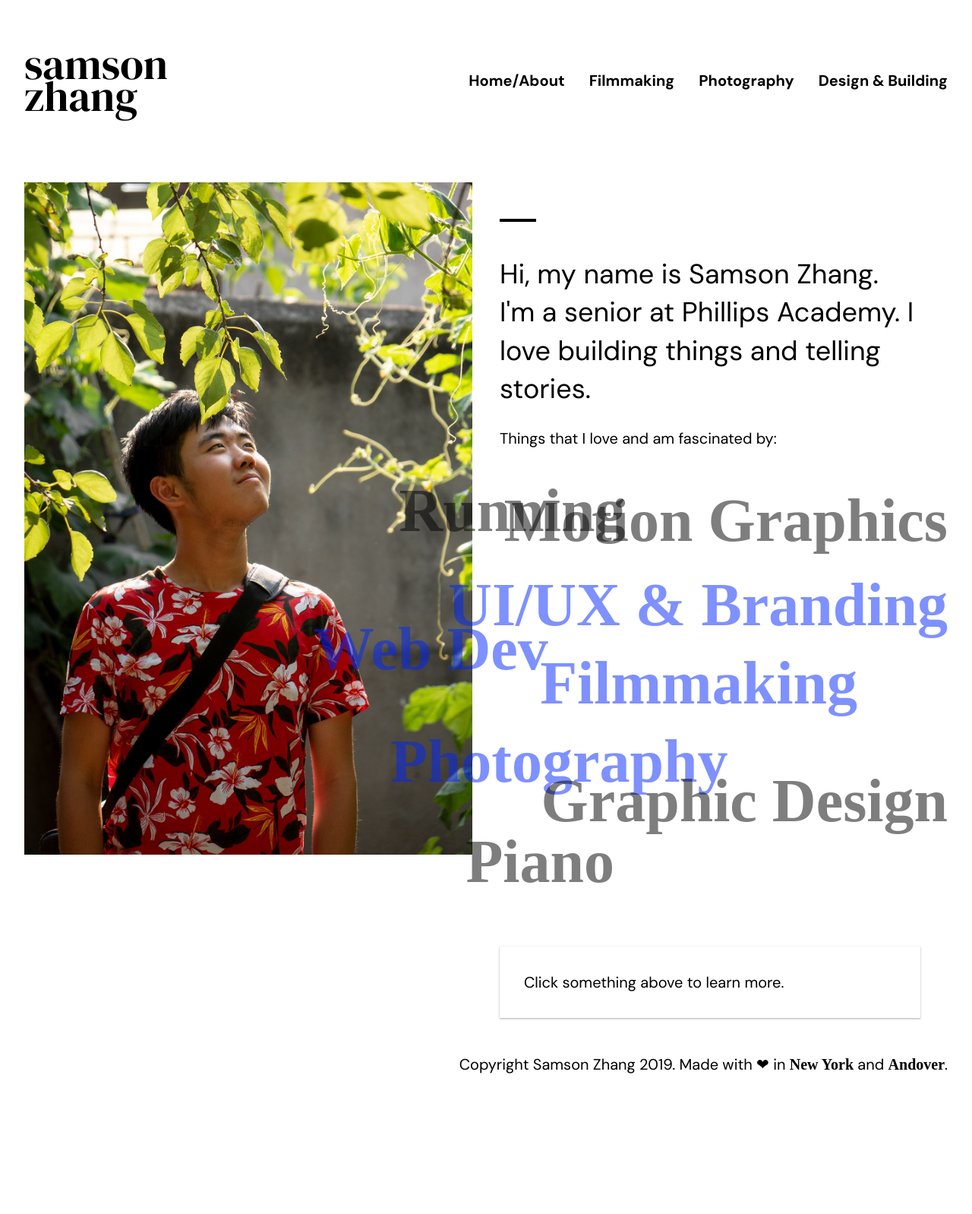
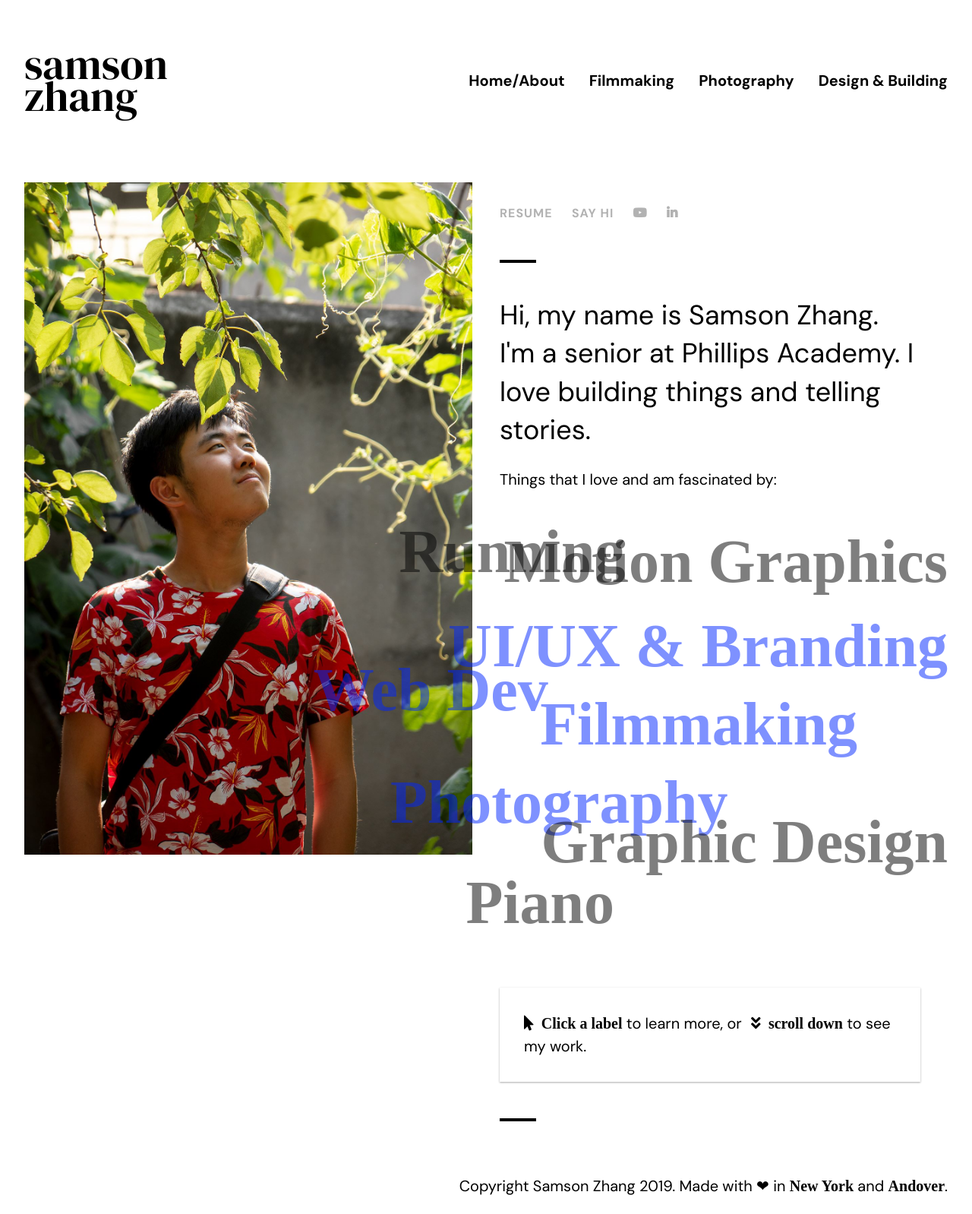
Before and after one commit to wwsalmon/portfolio, a Jekyll site: the page built from index.md, in a window 1280 px wide. Shown: the whole page at 76% size. Built offline with Jekyll 4.4.1, drawn with Linux system fonts in a browser that asks for light colours; some web fonts are replaced; before the commit the page ends 1438 px from its top, so only the background shows below that.

Commit message:
Add homepage links, resume (Progress on #10)

```diff
--- a/_layouts/default.html
+++ b/_layouts/default.html
@@ -5,7 +5,7 @@
             content='width=device-width, initial-scale=1, maximum-scale=1, minimum-scale=1, user-scalable=no, target-densityDpi=device-dpi'
             name='viewport' />
         <title>{{ site.title }}</title>
-        <link href="https://fonts.googleapis.com/css?family=DM+Sans:400,400i,500,500i,700,700i|DM+Serif+Display:400,400i|DM+Serif+Text:400,400i&display=swap"
+        <link href="https://fonts.googleapis.com/css?family=DM+Sans:400,400i,500,500i,700,700i|DM+Serif+Display:400,400i|Roboto+Mono|DM+Serif+Text:400,400i&display=swap"
             rel="stylesheet">
         <link rel='stylesheet' type='text/css' href='{{ site.baseurl }}/css/style.css'>
         <link rel='stylesheet' type='text/css' href='{{ site.baseurl }}/css/all.min.css'>
--- a/_layouts/home.html
+++ b/_layouts/home.html
@@ -7,17 +7,23 @@ layout: default
         <img src='{{ site.baseurl }}/img/about.jpg'>
     </div>
     <div>
+        <p class='home-links'>
+            <a target="_blank" href='{{ site.baseurl }}/assets/szhang-resume.pdf'>Resume</a>
+            <a target="_blank"href='mailto:samsonzhang@wwsalmon.com'>Say Hi</i></a>
+            <a target="_blank"href='https://www.youtube.com/channel/UCNyoJQcV6NCHiRCeqcCxJag'><i class="fab fa-youtube"></i></a>
+            <a target="_blank"href='https://www.linkedin.com/in/samsonzhangthesalmon/'><i class="fab fa-linkedin-in"></i></a>
+        </p>
         <div class='divider'></div>
-
-        <p>Hi, my name is Samson Zhang. I'm a senior at Phillips Academy. I love building things and telling stories.</p>
-
+        <p class='home-hero'>Hi, my name is Samson Zhang. I'm a senior at Phillips Academy. I love building things and telling stories.</p>
         <p>Things that I love and am fascinated by:</p>
 
         <svg></svg>
 
-        <p class='thing-text'>Click something above to learn more.</p>
+        <p class='thing-text'><i class="fas fa-mouse-pointer"></i> <b>Click a label</b> to learn more, or <i class="fas fa-angle-double-down"></i> <b>scroll down</b> to see my work.</p>
 
         <script src='{{ site.baseurl }}/js/homecloud.js'></script>
+        <div class='divider'></div>
+
     </div>
     <div class=''></div>
 </div>
--- a/css/style.scss
+++ b/css/style.scss
@@ -10,6 +10,11 @@ body{
     font-size: 20px;
     font-family: 'DM Sans';
     overflow-x: hidden;
+}
+
+a{
+    color: unset;
+    text-decoration: none;
 }
 
 .container{
@@ -113,7 +118,7 @@ p{
     p{
         margin: 24px 36px 24px 0;
 
-        &:first-of-type{
+        &.home-hero{
             margin-top: -4px;
             font-size: 36px;
             line-height: 1.4;
@@ -168,6 +173,21 @@ p{
     }
 }
 
+.thing-text{
+    b{
+        font-family: 'DM Serif Text';
+    }
+
+    i.fas{
+        margin-right: 5px;
+        margin-left: 7px;
+
+        &:first-of-type{
+            margin-left: 0;
+        }
+    }
+}
+
 @media (min-width: 768px){
     .thing-text{
         padding: 32px;
@@ -188,3 +208,18 @@ p{
         }
     }
 }
+
+p.home-links{
+    a{
+        margin-right: 20px;
+        text-transform: uppercase;
+        font-size: 16px;
+        font-weight: 700;
+        letter-spacing: 1px;
+        color: rgba(0,0,0,0.3);
+
+        &:hover{
+            color: rgba(0,0,0,0.8);
+        }
+    }
+}
```
Also changed, not shown: js/homecloud.js (+0 -57 lines), 1 other file.
